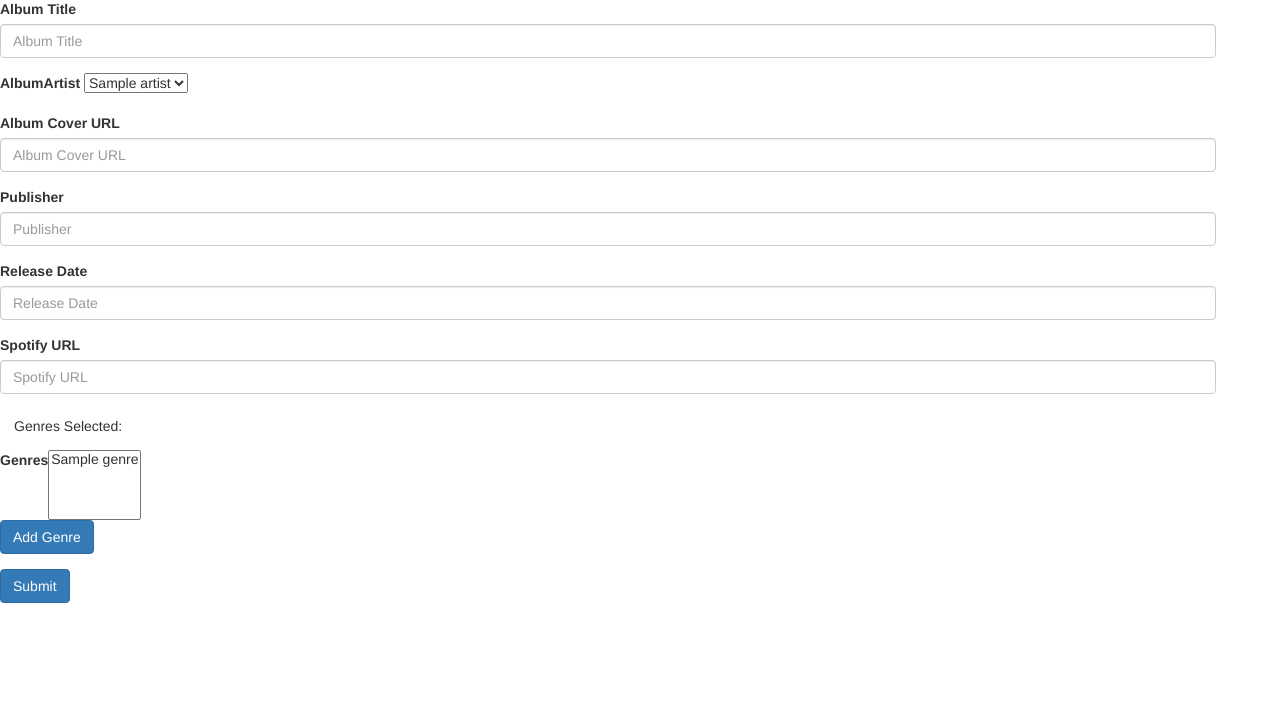
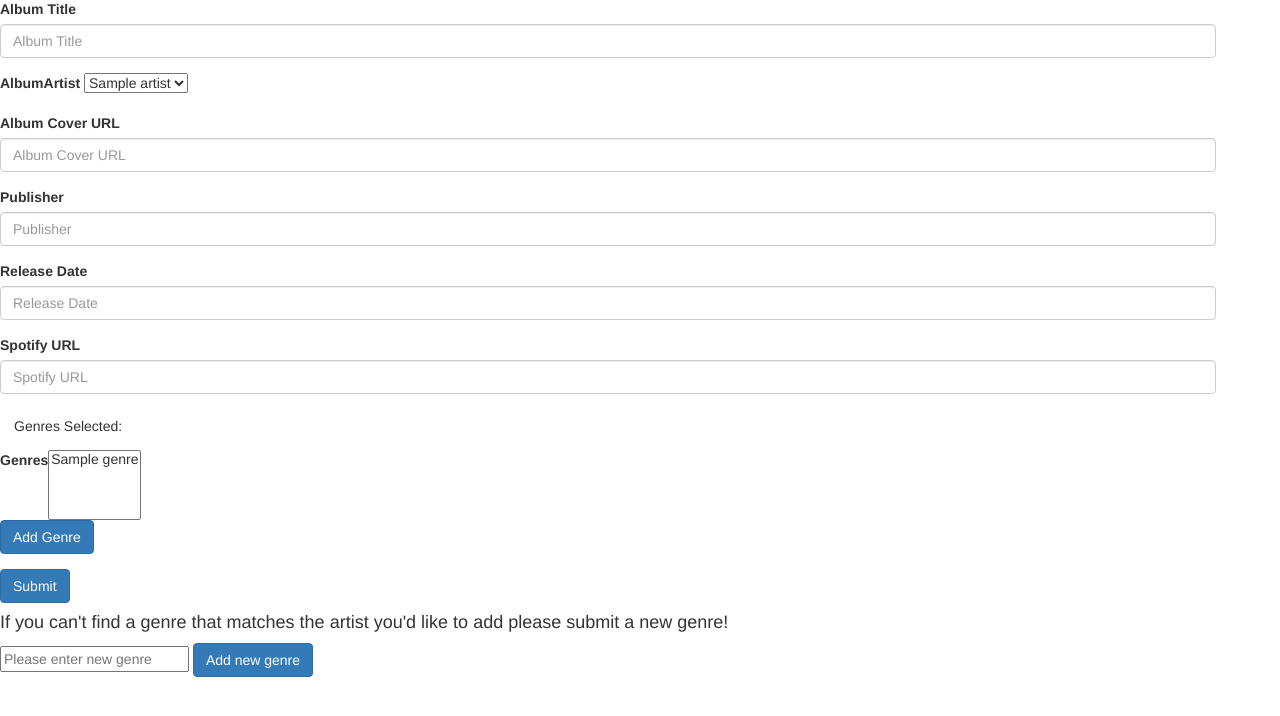
Before and after one commit to ecedmondson/pitchfork_copycat, a Flask app: template templates/add_album.html in a window 1280 px wide. Shown: the part 64-780 px from the top of the page. Run offline with Flask 2, Linux system fonts and the light colour scheme; the template is opened without the code that fills it: most values are stand-ins (such as "Sample title", 1, 10 or a date in 2020); parts of the project's set-up code (start-up, migrations or seed data) failed here and were passed over; some libraries are stand-ins or nearby versions.

Commit message:
Added new genre button to new album page

```diff
--- a/templates/add_album.html
+++ b/templates/add_album.html
@@ -73,5 +73,10 @@
         </div>
       </div>
       <input id="submit-form" type="submit" class="btn btn-primary"></button>
+      <div class="new-genre-div">
+        <h4>If you can't find a genre that matches the artist you'd like to add please submit a new genre!</h4>
+          <input id='new-genre-input' type="text" placeholder="Please enter new genre">
+          <button class="btn btn-primary" id="new-genre">Add new genre</button>
+      </div>
 </form>
 {% endblock %}
--- a/templates/add_artist.html
+++ b/templates/add_artist.html
@@ -72,6 +72,7 @@
       <h4>If you can't find a genre that matches the artist you'd like to add please submit a new genre!</h4>
         <input id='new-genre-input' type="text" placeholder="Please enter new genre">
         <button class="btn btn-primary" id="new-genre">Add new genre</button>
+    </div>
       </form>
 </body>
 {% endblock %}
```
